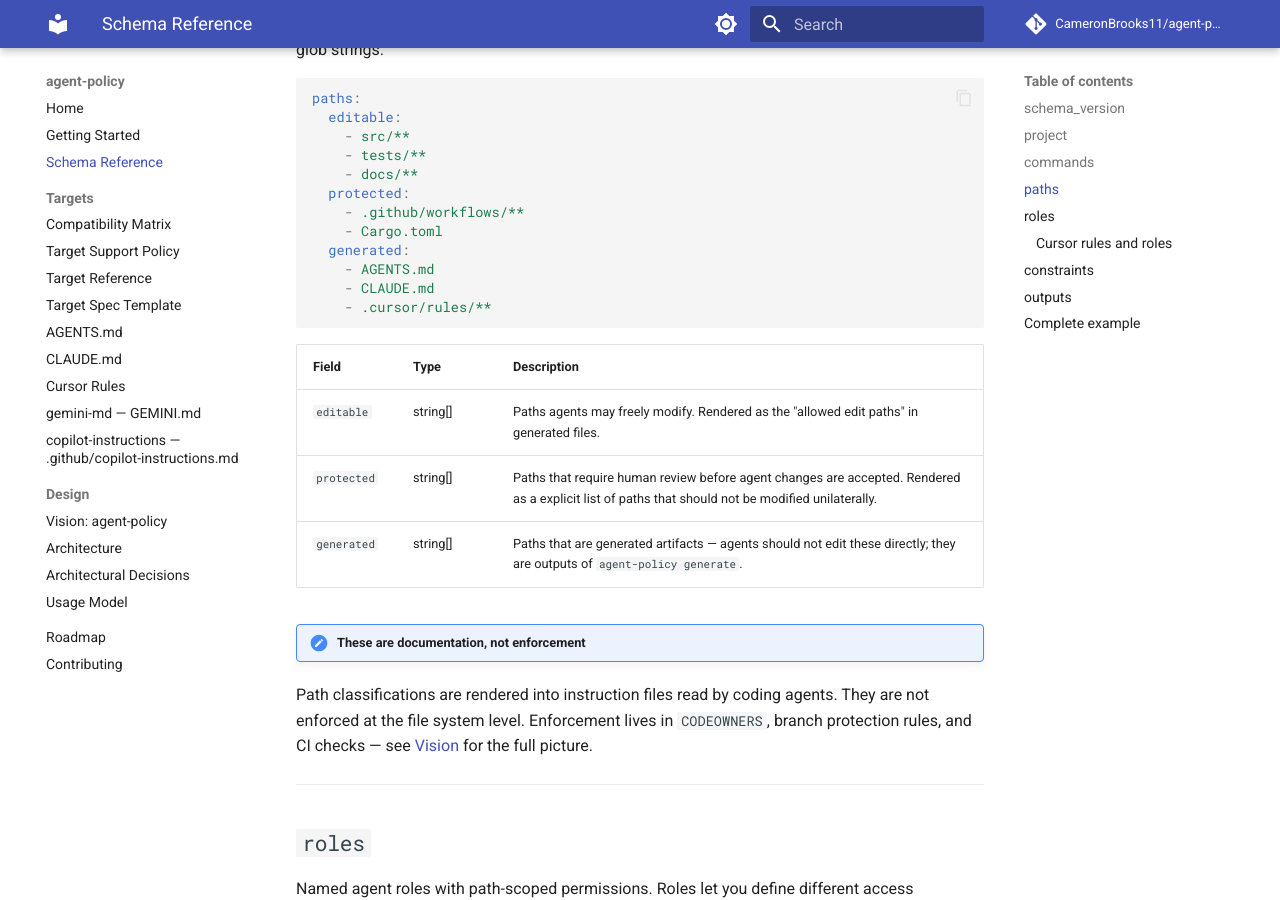
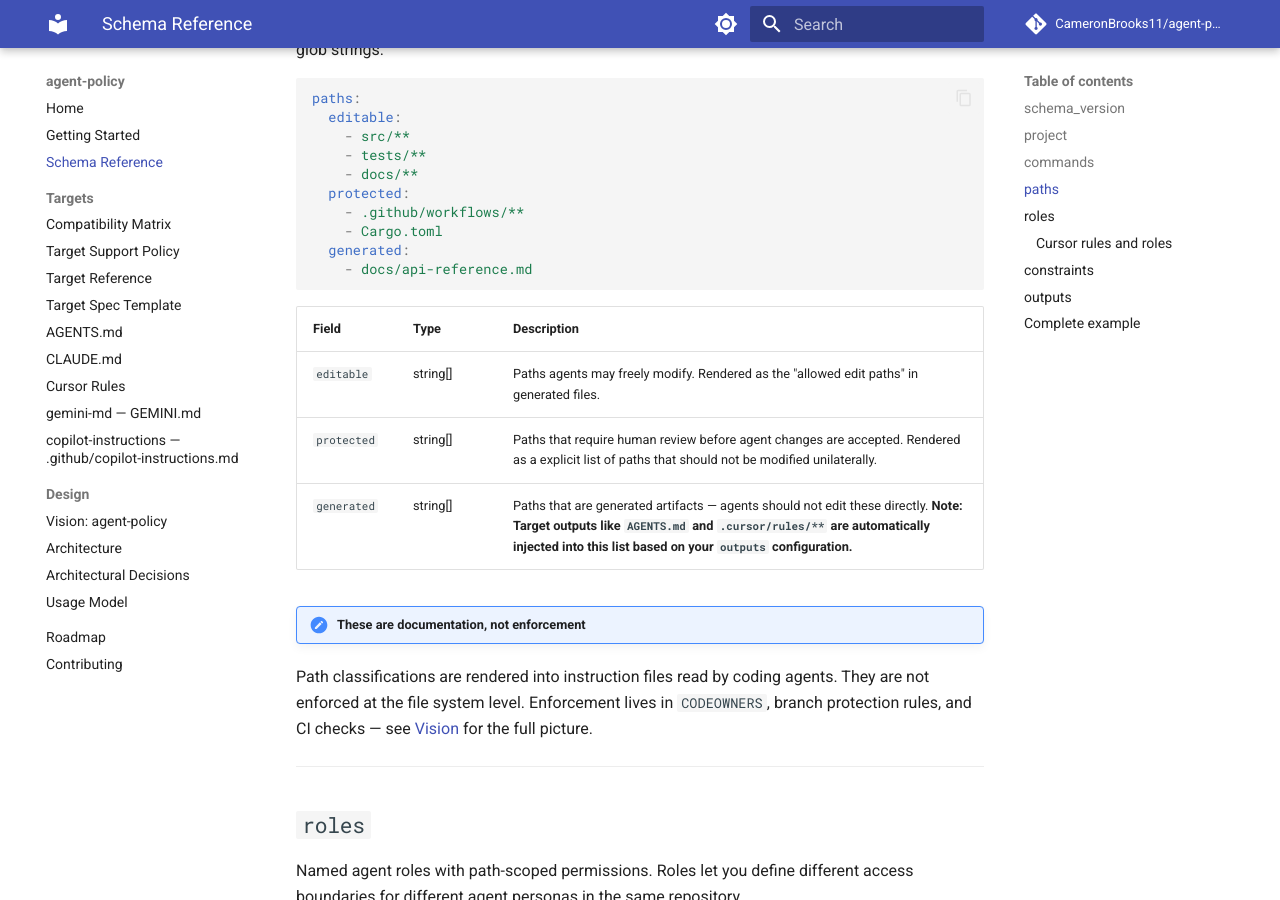
Before and after one commit to CameronBrooks11/agent-policy, an MkDocs documentation site: the page built from docs/schema-reference.md, in a window 1280 px wide and 900 px high, scrolled down 1999 px. Built offline with MkDocs 1.6.1 and Material for MkDocs 9.7.7, drawn with Linux system fonts in a browser that asks for light colours; comment, search, counter and statistics services are not loaded.

Commit message:
docs: update schema-reference with new generated paths auto-injection behavior

````diff
--- a/docs/schema-reference.md
+++ b/docs/schema-reference.md
@@ -80,16 +80,14 @@ paths:
     - .github/workflows/**
     - Cargo.toml
   generated:
-    - AGENTS.md
-    - CLAUDE.md
-    - .cursor/rules/**
+    - docs/api-reference.md
 ```
 
 | Field       | Type     | Description                                                                                                                                       |
 | ----------- | -------- | ------------------------------------------------------------------------------------------------------------------------------------------------- |
 | `editable`  | string[] | Paths agents may freely modify. Rendered as the "allowed edit paths" in generated files.                                                          |
 | `protected` | string[] | Paths that require human review before agent changes are accepted. Rendered as a explicit list of paths that should not be modified unilaterally. |
-| `generated` | string[] | Paths that are generated artifacts — agents should not edit these directly; they are outputs of `agent-policy generate`.                          |
+| `generated` | string[] | Paths that are generated artifacts — agents should not edit these directly. **Note: Target outputs like `AGENTS.md` and `.cursor/rules/**` are automatically injected into this list based on your `outputs` configuration.** |
 
 !!! note "These are documentation, not enforcement"
 Path classifications are rendered into instruction files read by coding agents. They are not enforced at the file system level. Enforcement lives in `CODEOWNERS`, branch protection rules, and CI checks — see [Vision](vision.md) for the full picture.
````
